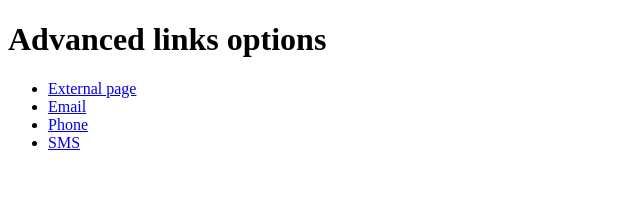
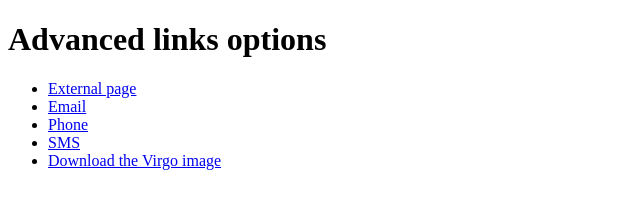
Before and after one commit to tandreycruz/DM121-assets, a plain HTML site: page html/links/advanced/index.html in a window 1280 px wide. Shown: the whole page, without its empty margins (0-640 px from the left). Drawn offline with Linux system fonts and the light colour scheme.

Commit message:
link download image

```diff
--- a/html/links/advanced/index.html
+++ b/html/links/advanced/index.html
@@ -12,6 +12,18 @@
         <li><a href="mailto:edysegura@inatel.br">Email</a></li>
         <li><a href="tel:35999999999">Phone</a></li>
         <li><a href="sms:35999999999">SMS</a></li>
+        <li><a href="images/virgo.png" download
+
+
+
+
+
+
+
+
+
+
+            >Download the Virgo image</a></li>
     </ul>
 </body>
 </html>
```
Also changed, not shown: html/links/advanced/images/virgo.png (added).
